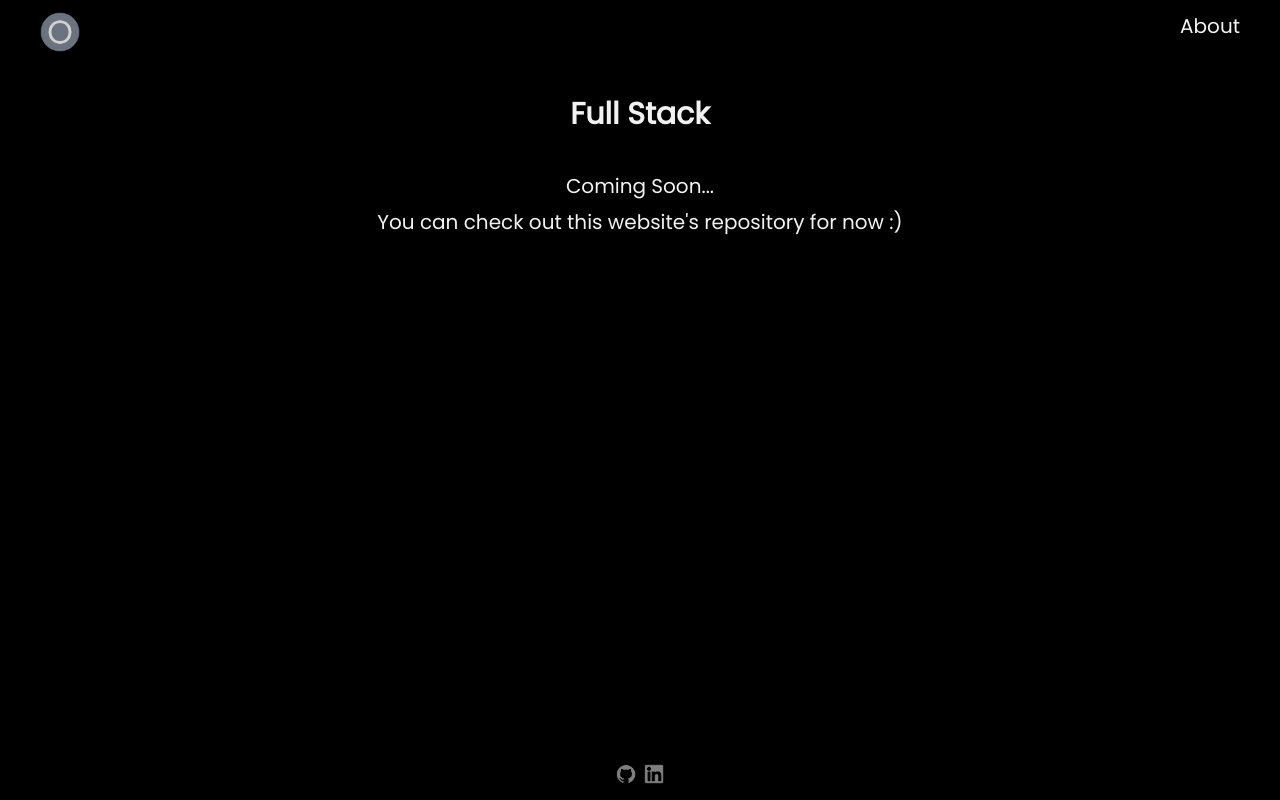
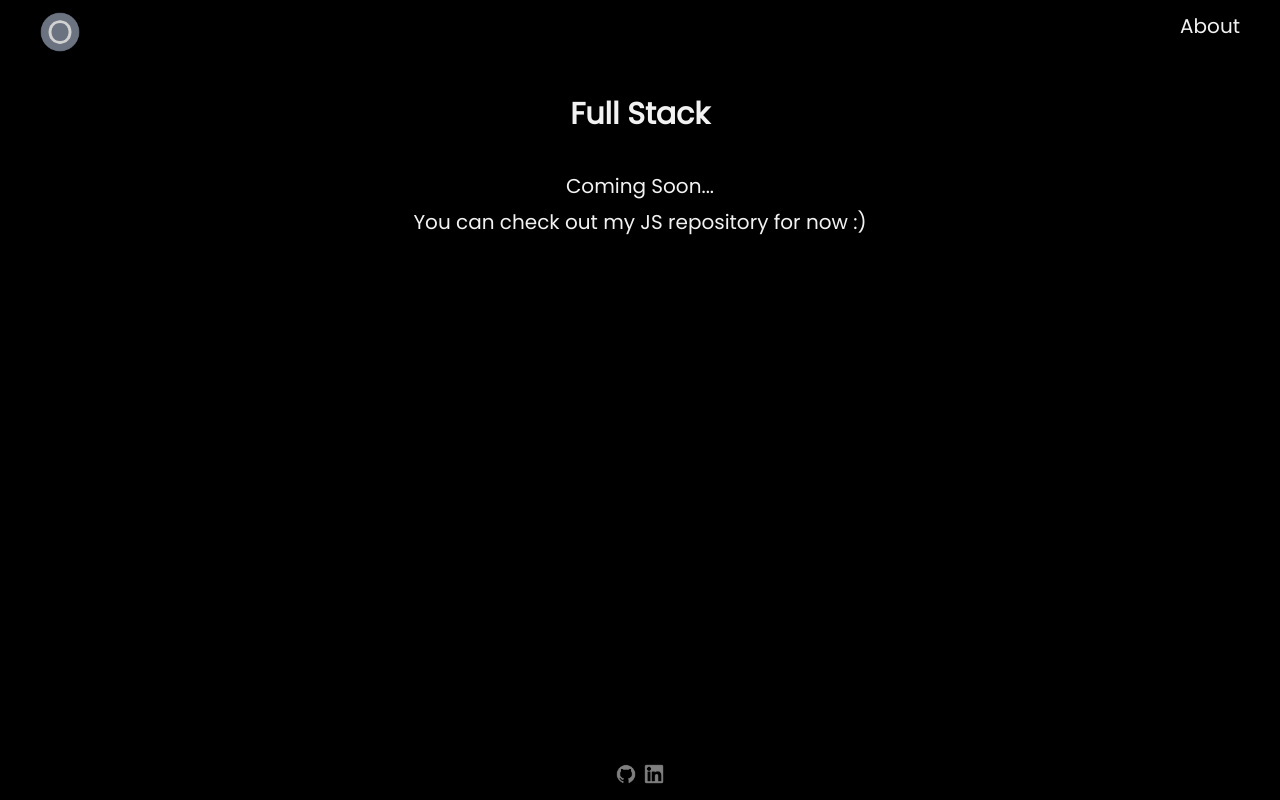
Before and after one commit to Portfolio-Orel/orel.web, a Next.js app: page /fullstack in a window 1280 px wide. Built offline with nearby package versions, Linux system fonts and the light colour scheme.

Commit message:
- Made certifications available - Change fullstack repository

```diff
--- a/containers/content.jsx
+++ b/containers/content.jsx
@@ -102,7 +102,6 @@ export default function Content() {
             setSelectedProfession('');
           }}
           visible={selectedProfession === '' || selectedProfession === TOPIC_CERTIFICATIONS}
-          isActive = {false}
         />
         </div>
       {/* <div className="text-text flex justify-center items-center flex-col" style={{border: "1px solid rgba(255,255,255,0.3)", borderRadius: 6, padding: 16}}>
--- a/pages/fullstack.jsx
+++ b/pages/fullstack.jsx
@@ -11,11 +11,11 @@ export default function FullStack() {
         <span className="p-2 text-xl">Coming Soon...</span>
         <a
           className="text-xl"
-          href="https://github.com/Portfolio-Orel/orel.web"
+          href="https://github.com/orgs/Portfolio-Orel/repositories?q=&type=all&language=javascript&sort="
           target="_blank"
           rel="noreferrer"
         >
-          {`You can check out this website's repository for now :)`}
+          {`You can check out my JS repository for now :)`}
         </a>
         {/* <Project
 data={[]}
```
